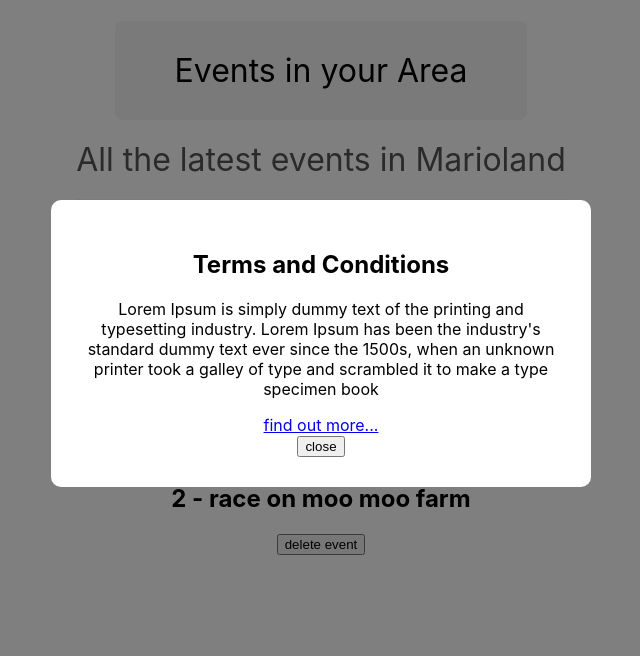
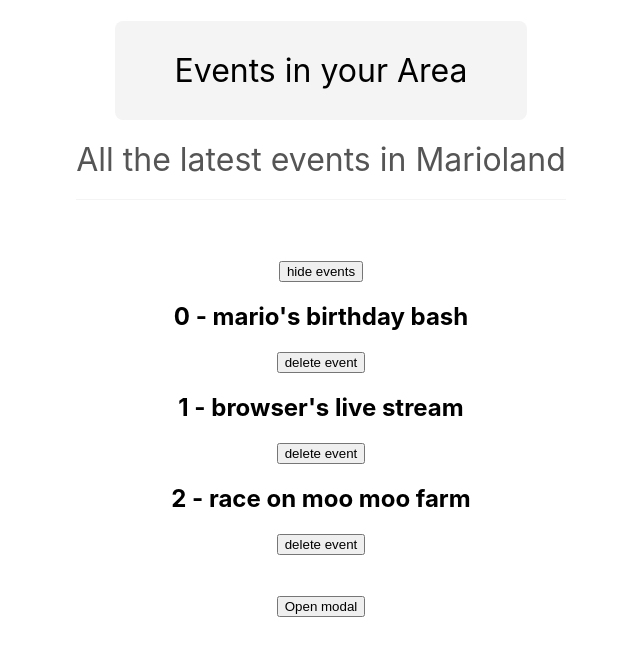
Before and after one commit to zeek-mansur/React, a React (Create React App) app in the folder react/my-first-react-app/: page / in a window 1280 px wide. Shown: the top 656 px of the page, without its empty margins (319-959 px from the left). Built offline with nearby package versions, Linux system fonts and the light colour scheme.

Commit message:
Showing the modal

```diff
--- a/react/my-first-react-app/src/App.js
+++ b/react/my-first-react-app/src/App.js
@@ -6,7 +6,7 @@
 
 
 function App() {
-const [showModal, setShowModal] = useState(true)
+const [showModal, setShowModal] = useState(false)
  const [showevents, setShowEvents] = useState(true)
  const [events, setEvents] = useState([
   {title: "mario's birthday bash", id: 1},
@@ -28,6 +28,11 @@
   const handleClose = () => {
     setShowModal(false)
   }
+
+  const handleOpen = () => {
+    setShowModal(true)
+  }
+
   const subtitle = "All the latest events in Marioland"
   return (
     <div className="App">
@@ -54,8 +59,9 @@
           Lorem Ipsum has been the industry's standard dummy text ever since the 1500s,
            when an unknown printer took a galley of type and scrambled it to make a type specimen book</p>
         <a href='#'>find out more...</a>
-      </Modal>}
 
+      </Modal>} <br /> <br /> <br />
+      <button onClick={handleOpen}>Open modal</button>
     </div>
   );
 }
--- a/react/my-first-react-app/src/components/Modal.js
+++ b/react/my-first-react-app/src/components/Modal.js
@@ -8,7 +8,6 @@
         {children}
         <br/>
         <button onClick={handleClose}>close</button>
-
       </div>
     </div>
   )
```
